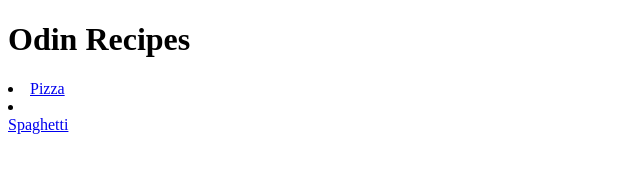
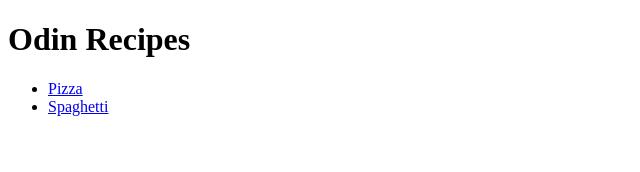
Before and after one commit to jecoyy/odin-recipes, a plain HTML site: page index.html in a window 1280 px wide. Shown: the whole page, without its empty margins (0-640 px from the left). Drawn offline with Linux system fonts and the light colour scheme.

Commit message:
Polishing a few things, added ul list in index, added home button in both pizza and spaghetti html

```diff
--- a/index.html
+++ b/index.html
@@ -7,7 +7,9 @@
 </head>
 <body>
     <h1>Odin Recipes</h1>
-    <li><a href="recipes/pizza.html">Pizza</a></li>
-    <li></li><a href="recipes/spaghetti.html">Spaghetti</a></li>
+    <ul>
+    <li><a href="./recipes/pizza.html">Pizza</a></li>
+    <li><a href="./recipes/spaghetti.html">Spaghetti</a></li>
+    </ul>
 </body>
 </html>
```
Also changed, not shown: recipes/pizza.html (+1 -0 lines), recipes/spaghetti.html (+1 -0 lines).
